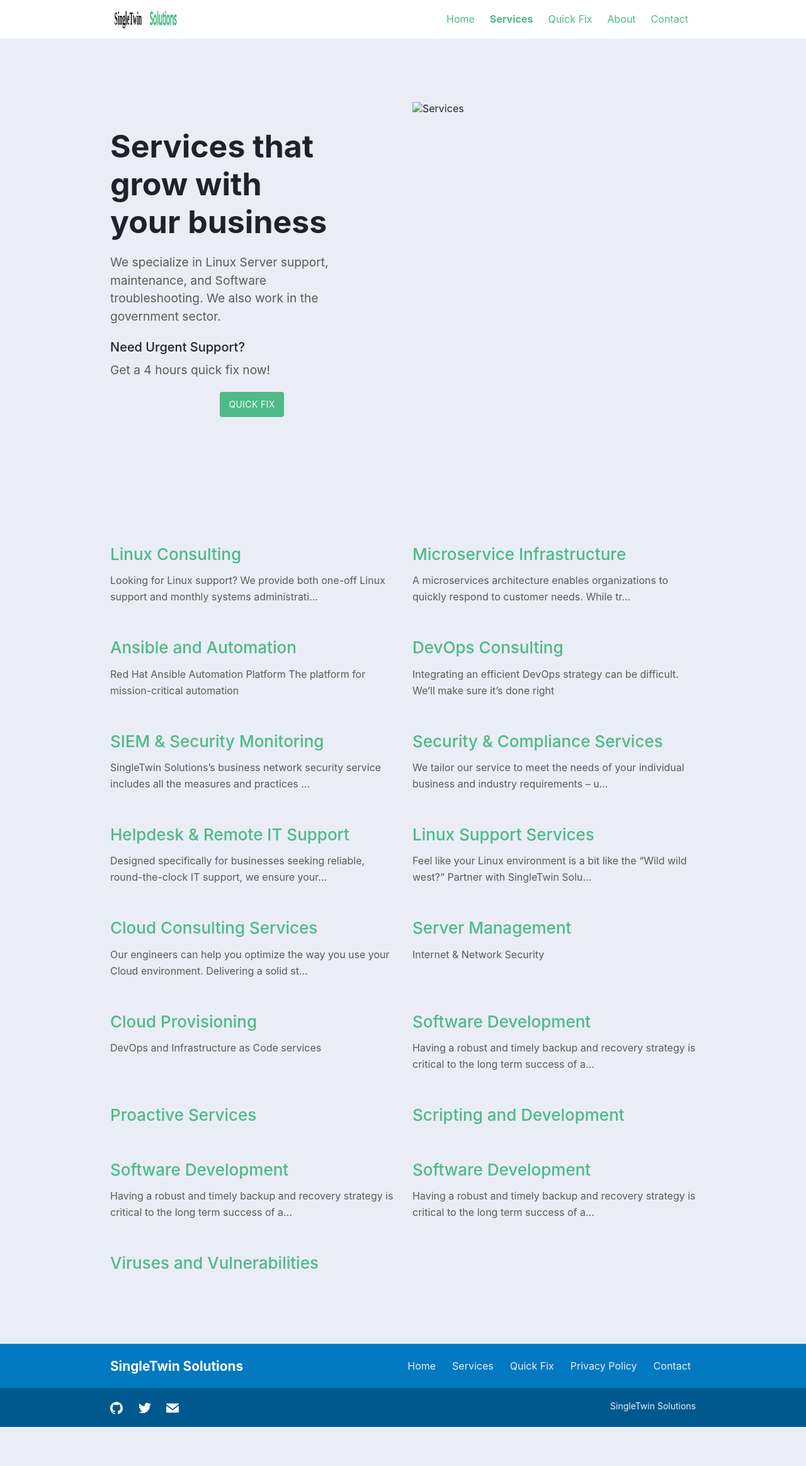
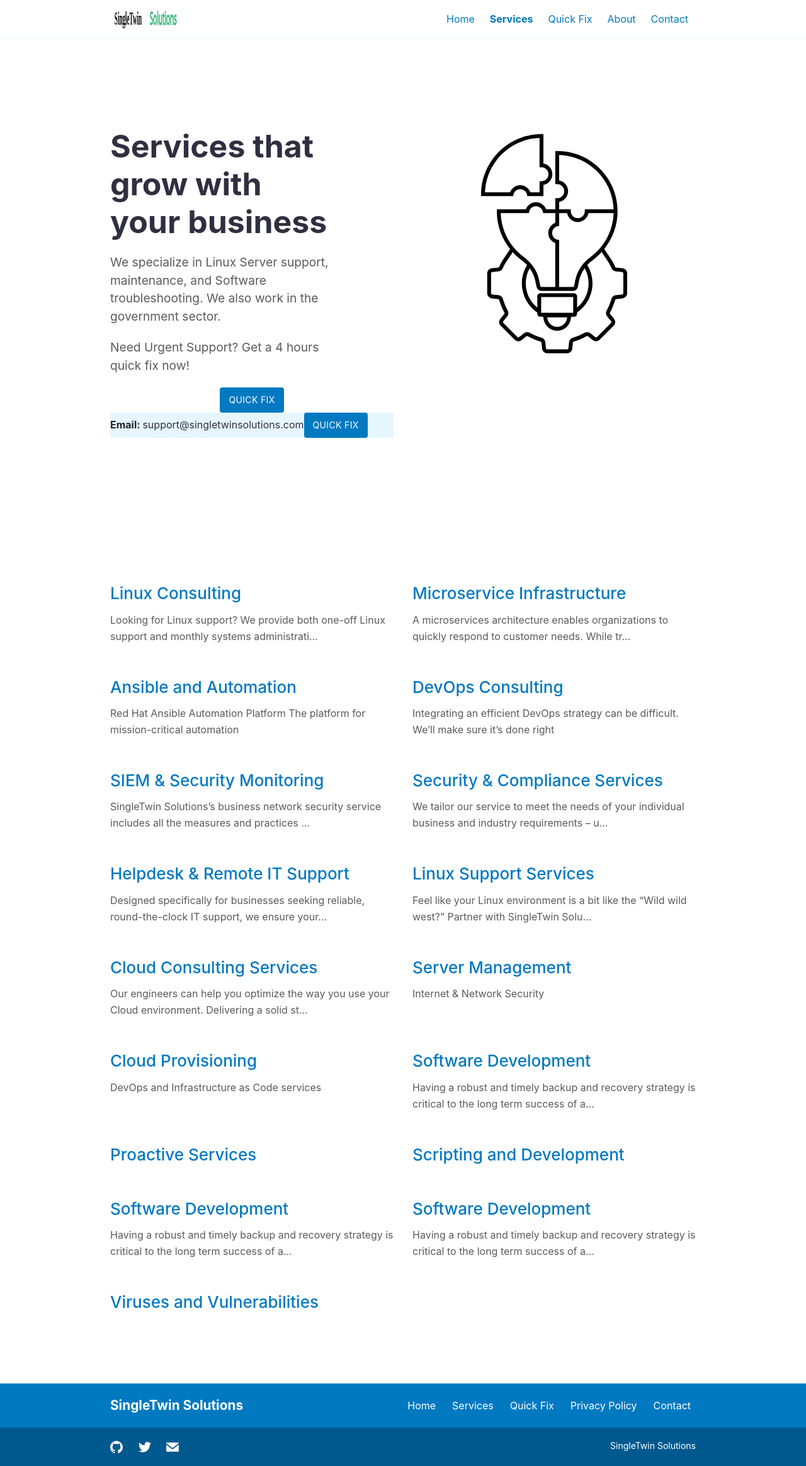
Before and after one commit to SingleTwin-Solutions/sts-web-jekyll, a Jekyll site: the page built from services.md, in a window 1280 px wide. Shown: the whole page at 63% size. Built offline with Jekyll 4.4.1, drawn with Linux system fonts in a browser that asks for light colours; before the commit the page ends 2265 px from its top, so only the background shows below that.

Commit message:
fixed color theme

```diff
--- /dev/null
+++ b/_data/quickfix.yml
@@ -0,0 +1,3 @@
+email: 'support@singletwinsolutions.com'
+#phone: '1800 123 000'
+contact_button_link: 'Quick Fix'
--- /dev/null
+++ b/_includes/quickfix.html
@@ -0,0 +1,19 @@
+<div class="call">
+  <div class="quick-fix-top">
+    {% if site.data.contact.phone %}
+        <div class="call-phone"><strong>Phone: </strong> {{ site.data.contact.phone }} </div>
+    {% endif %}
+    {% if site.data.contact.email %}
+    <div class="call-email"><strong>Email: </strong>
+      <a href="mailto:{{ .site.data.contact.email }}">
+        {{ site.data.contact.email }}
+      </a>
+    </div>
+    {% endif %}
+  </div>
+    {% if include.show_button %}
+      <div class="quick-fix-bottom">
+        <a href="{{ site.data.contact.contact_button_link }}" class="button">Quick Fix</a>
+      </div>
+    {% endif %}
+</div>
--- a/_layouts/services.html
+++ b/_layouts/services.html
@@ -8,6 +8,9 @@
     <div class="row justify-content-start">
       <div class="col-12 col-md-7 col-lg-6 order-2 order-md-1">
         {{ content }}
+        {% if page.show_quick_box %}
+          {% include quickfix.html show_button=true %}
+        {% endif %}
       </div>
       {% if page.intro_image %}
       <div class="col-12 col-md-5 col-lg-6 order-1 order-md-2 position-relative">
@@ -33,4 +36,5 @@
     </div>
     {% endfor %}
   </div>
+  </div>
 </div>
--- /dev/null
+++ b/_sass/components/_quick-fix.scss
@@ -0,0 +1,60 @@
+.quick-fix {
+  position: relative;
+  overflow: hidden;
+  background-color: $white-offset;
+  border-radius: 4px;
+  // box-shadow: 0 15px 35px rgba(50, 50, 93, 0.1), 0 5px 15px rgba(0, 0, 0, 0.07);
+  width: 100%;
+  display: flex;
+  align-items: center;
+  flex-direction: row;
+  flex-wrap: wrap;
+  z-index: 2;
+  @include media-breakpoint-up(sm) {
+    align-items: center;
+    flex-direction: row;
+    flex-wrap: wrap;
+  }
+  .quick-fix-top {
+    flex: 1 0 auto;
+    padding: 20px;
+    @include media-breakpoint-up(md) {
+    }
+  }
+  .quick-fix-bottom {
+    flex: auto;
+    padding: 20px;
+    border-top: 1px solid darken($white-offset, 5%);
+    @include media-breakpoint-up(sm) {
+      flex: 0 0 auto;
+      border: none;
+    }
+  }
+  .call-name {
+    font-size: 1.1rem;
+    font-weight: bold;
+  }
+  .call-phone {
+    margin-bottom: 5px;
+  }
+  .call-email {
+    a {
+      color: $black;
+    }
+  }
+  strong {
+    font-weight: bold;
+  }
+  svg {
+    fill: lighten($secondary, 40%);
+    position: absolute;
+    bottom: -9px;
+    right: 0;
+    width: 100px;
+    height: 100px;
+    @include media-breakpoint-up(sm) {
+      width: 120px;
+      height: 120px;
+    }
+  }
+}
--- a/assets/css/style.scss
+++ b/assets/css/style.scss
@@ -2,17 +2,13 @@
 ---
 // Colors
 //
-$primary: #4dba87; // base red color
+$primary: #0079c1; // base text and button color
 $primary-dark: #0079c1; // IT consulting blue
-$secondary: #3a1411;
-$black: #20202e;
-$white: #eaedf5; // light gray color
+$secondary: #f88379;
+$black: #2f2f41;
+$white: #ffffff;
 $white-offset: #e6f6ff;  // 89% lighter than IT blue
 $steel: #5c5a5a;
-$light-gray: #20202e; // light gray color
-$callbox-color: #515255; // gray
-$steel: #5c5a5a;
-$blue-gray: #929ead;
 
 // Links
 $link-color: $primary;
--- a/services.md
+++ b/services.md
@@ -2,16 +2,17 @@
 title: Services
 layout: services
 description: Services
-intro_image: "images/illustrations/pointing.svg"
+intro_image: "images/illustrations/sts-idea-logo.svg"
 #intro_image_absolute: true
 intro_image_hide_on_mobile: true
+show_quick_box: true
 ---
 
 # Services that grow with your business
 
 We specialize in Linux Server support, maintenance, and Software troubleshooting. We also work in the government sector.
 
-### Need Urgent Support?
+Need Urgent Support?
 Get a 4 hours quick fix now!
 
 <div class="row justify-content-center">
```
Also changed, not shown: index.md (+1 -2 lines).
